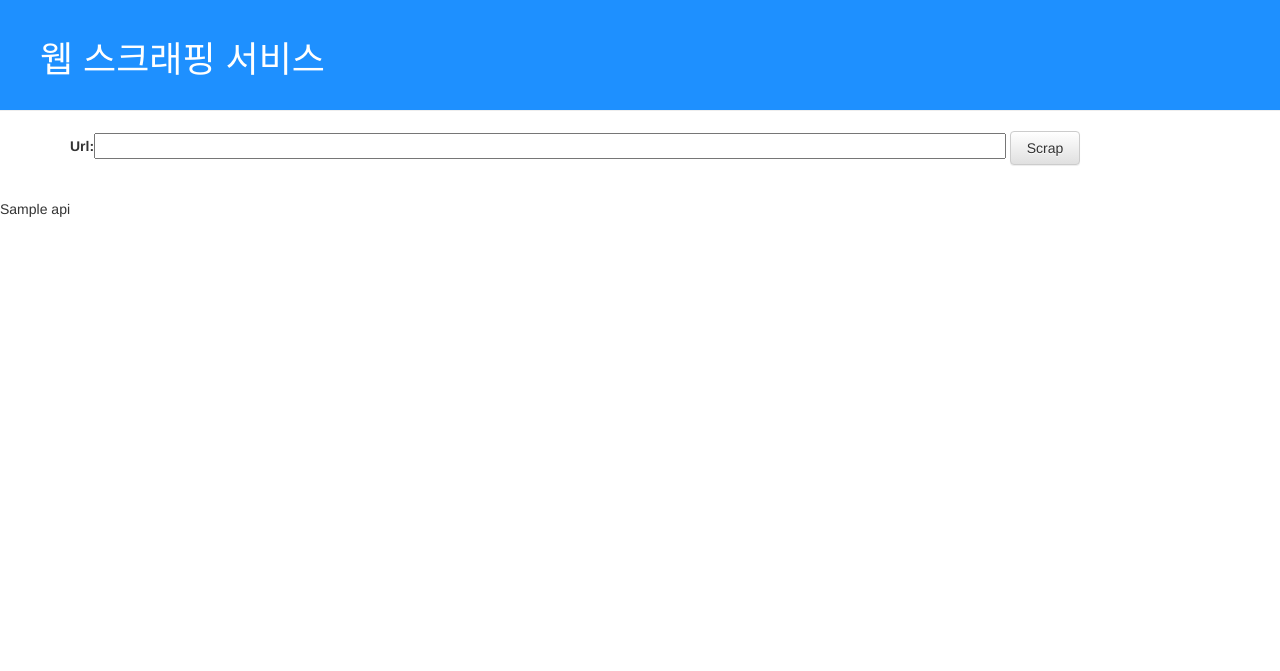
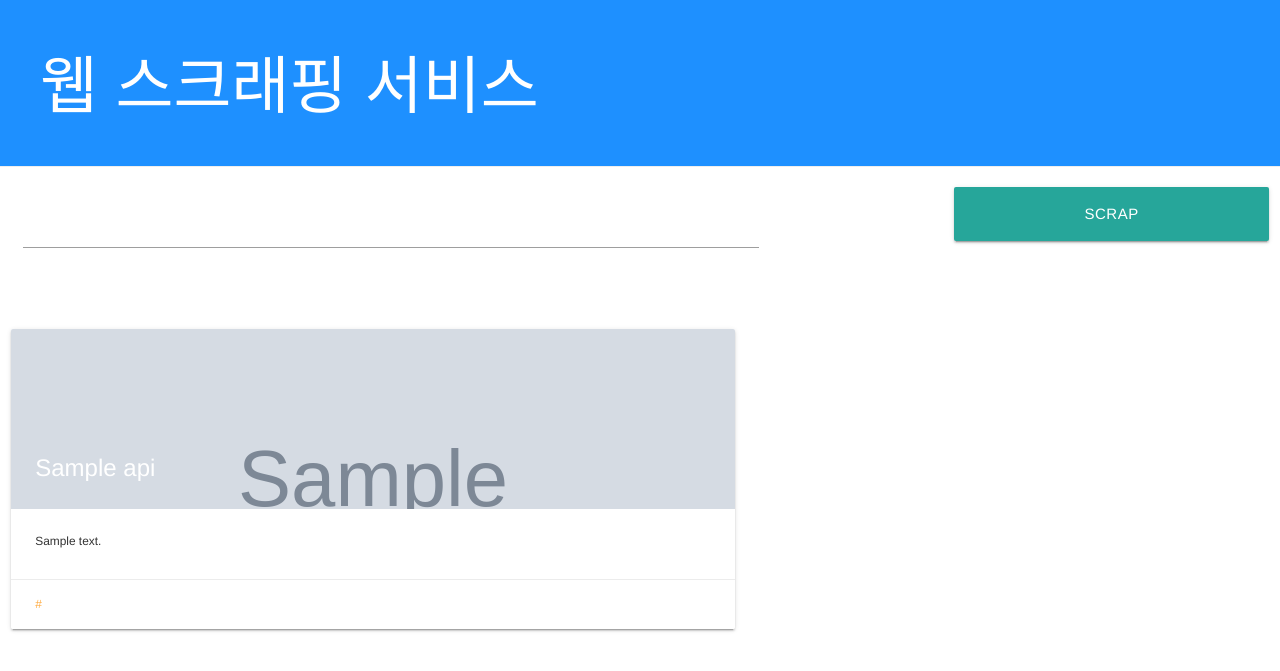
Before and after one commit to EminentStar/scraping, a Django app: template scrap/templates/scrap/main_view.html in a window 1280 px wide. Shown: the top 671 px of the page. Run offline with Django 3.2, Linux system fonts and the light colour scheme; tables that the repository leaves empty hold one stand-in row (values such as "Sample post"); the template is opened without the code that fills it: values that come from a table or form of the project are taken from there, most other values are stand-ins (such as "Sample title", 1, 10 or a date in 2020); grey boxes marked "Sample" are stand-in pictures; some libraries are stand-ins or nearby versions.

Commit message:
modify UI template, change database to MySQL, and add ScrappedUrl model

```diff
--- a/scrap/forms.py
+++ b/scrap/forms.py
@@ -2,4 +2,4 @@
 
 
 class UrlForm(forms.Form):
-    url = forms.CharField(max_length=2000)
+    url = forms.CharField(label='', max_length=2000)
--- a/scrap/static/css/scrap.css
+++ b/scrap/static/css/scrap.css
@@ -15,3 +15,14 @@
 .fetch.btn.btn-default{
     width: 70px;
 }
+
+.scrapped_table{
+    border: solid black 1px;
+    width: 300px;
+    height: 300px;
+}
+
+.scrapped_img{
+    max-width: 100%;
+    height: 100%;
+}
--- a/scrap/templates/scrap/base.html
+++ b/scrap/templates/scrap/base.html
@@ -6,6 +6,10 @@
         <link rel="stylesheet" href="//maxcdn.bootstrapcdn.com/bootstrap/3.2.0/css/bootstrap.min.css">
         <link rel="stylesheet" href="//maxcdn.bootstrapcdn.com/bootstrap/3.2.0/css/bootstrap-theme.min.css">
         <link rel="stylesheet" href="{% static 'css/scrap.css' %}">
+        <!-- Compiled and minified CSS -->
+  <link rel="stylesheet" href="https://cdnjs.cloudflare.com/ajax/libs/materialize/0.97.7/css/materialize.min.css">
+  <!-- Compiled and minified JavaScript -->
+  <script src="https://cdnjs.cloudflare.com/ajax/libs/materialize/0.97.7/js/materialize.min.js"></script>
     </head>
     <body>
         <div class="page-header">
--- a/scrap/templates/scrap/main_view.html
+++ b/scrap/templates/scrap/main_view.html
@@ -1,18 +1,35 @@
 {% extends 'scrap/base.html' %}
 
 {% block content %}
-    <div class="content container">
-        <form method="POST" class="url-form">{% csrf_token %}
-            {{ form }}
-            <button type="submit" class="fetch btn btn-default">Scrap</button>
+    <div class="row">
+        <form method="POST" class="col s12">{% csrf_token %}
+            <div class="input-field col s9">
+                {{ form }}
+            </div>
+            <button class="btn waves-effect waves-light btn-large col s3" type="submit" name="action">
+                Scrap
+            </button>
         </form>
     </div>
     <br>
     <div class="content scrapped">
         {% if api %}
-            <p>
-                {{ api }}
-            </p>
+            <div class="row">
+                <div class="col s12 m7">
+                  <div class="card small">
+                    <div class="card-image">
+                      <img class="scrapped_img" src="{{ api.image }}">
+                      <span class="card-title">{{ api.title }}</span>
+                    </div>
+                    <div class="card-content">
+                      <p>{{ api.description }}</p>
+                    </div>
+                    <div class="card-action">
+                      <a href="#">{{ api.url }}</a>
+                    </div>
+                  </div>
+                </div>
+            </div>
         {% endif %}
     </div>
 {% endblock content %}
--- a/scrap/views.py
+++ b/scrap/views.py
@@ -1,9 +1,9 @@
 from django.shortcuts import render
+from django.utils import timezone
 import datetime
 import logging
 import requests
 from bs4 import BeautifulSoup
-from pprint import pprint
 
 
 from .forms import UrlForm
@@ -56,10 +56,9 @@
 def get_etc_api():
     scrapped_time = datetime.datetime.now()
     expiry_time = scrapped_time + datetime.timedelta(days=1)
-    scrapped_time = scrapped_time.strftime("%B %d, %Y")
-    expiry_time = expiry_time.strftime("%B %d, %Y")
     print(scrapped_time)
     print(expiry_time)
+    print(timezone.now())
     return {
         'scrapped_time': scrapped_time,
         'expiry_time': expiry_time,
```
Also changed, not shown: mysite/settings.py (+8 -2 lines), scrap/models.py (+13 -0 lines).
